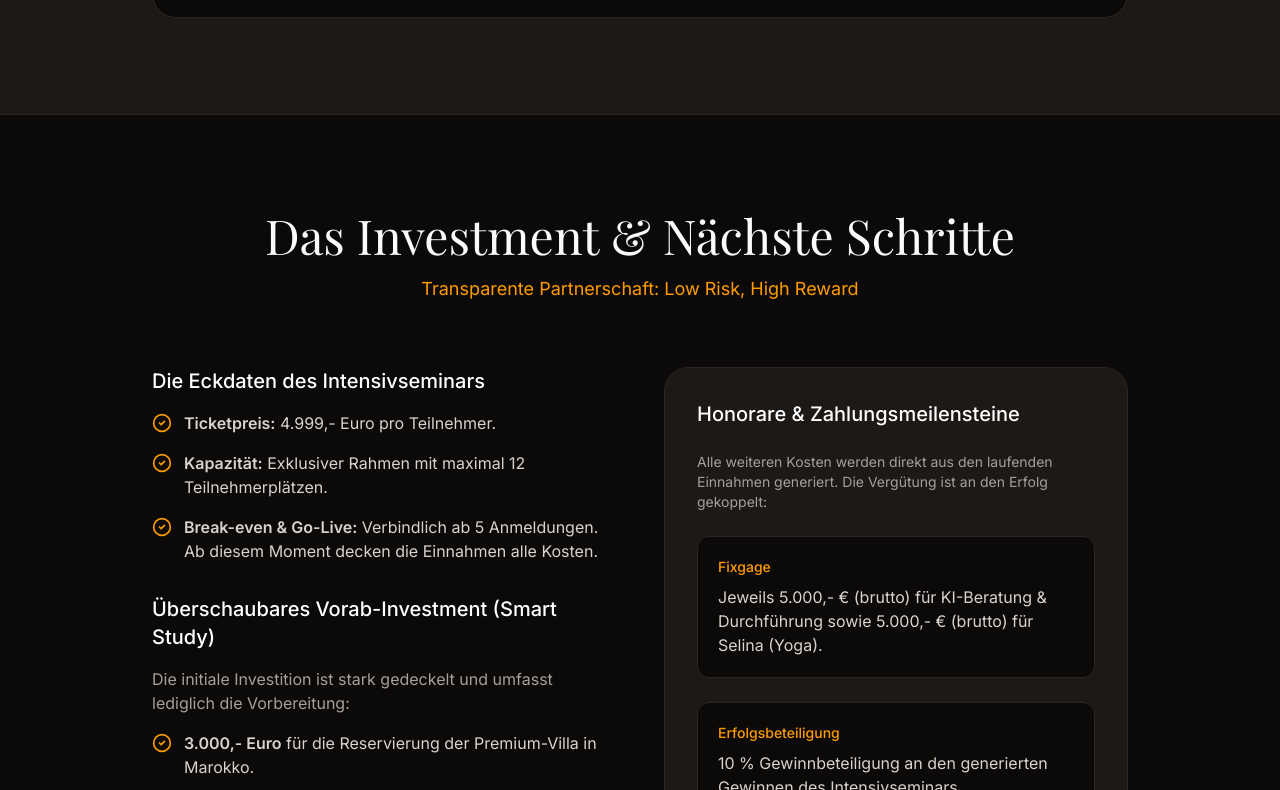
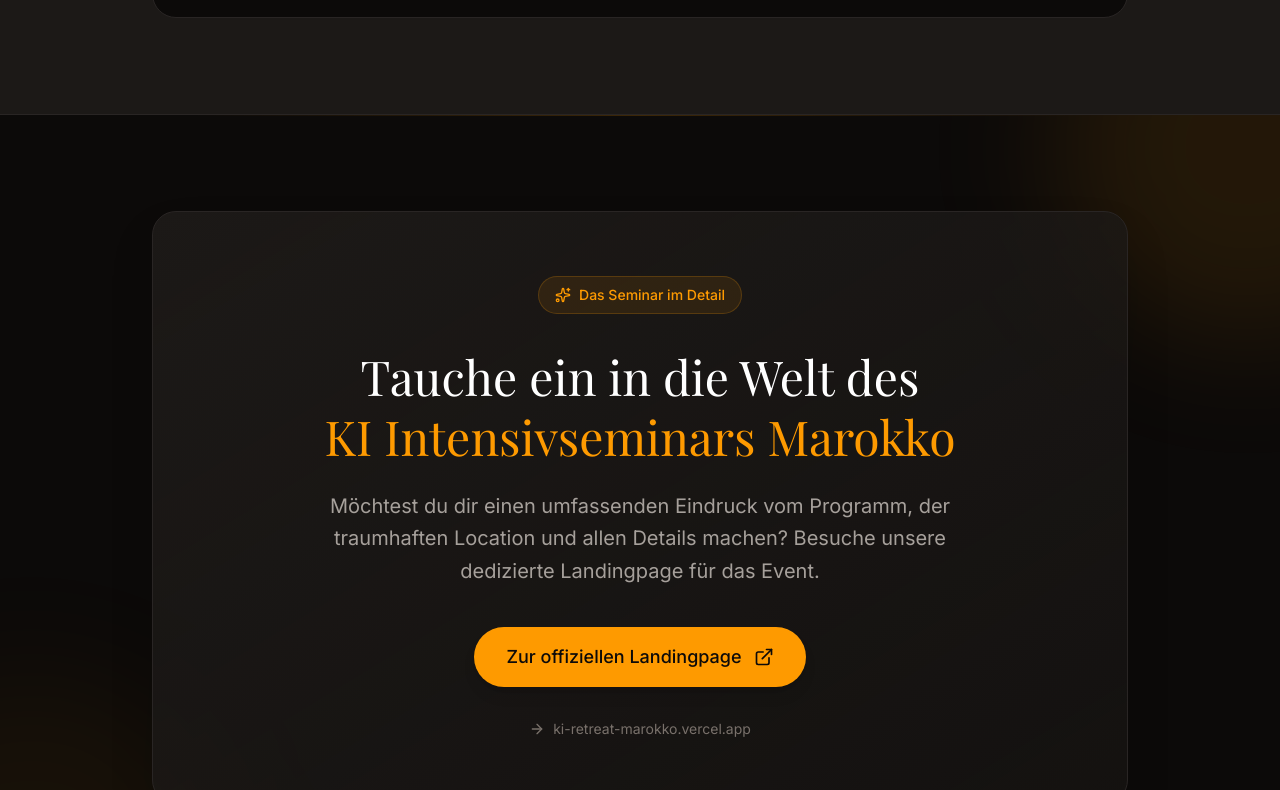
Before and after one commit to coachingmounir-code/KIRetreatSmartStudy, a React (Vite) app: page / in a window 1280 px wide. Shown: the part 4210-5000 px from the top of the page. Built offline with nearby package versions, Linux system fonts and the light colour scheme; a web font is replaced by a local one.

Commit message:
neue section

```diff
--- a/src/App.tsx
+++ b/src/App.tsx
@@ -6,6 +6,7 @@
 import Hero from './components/Hero';
 import Strategy from './components/Strategy';
 import YearlyPlan from './components/YearlyPlan';
+import LandingPagePromo from './components/LandingPagePromo';
 import Investment from './components/Investment';
 import Contract from './components/Contract';
 
@@ -15,6 +16,7 @@ export default function App() {
       <Hero />
       <Strategy />
       <YearlyPlan />
+      <LandingPagePromo />
       <Investment />
       <Contract />
     </div>
--- /dev/null
+++ b/src/components/LandingPagePromo.tsx
@@ -0,0 +1,55 @@
+import { motion } from 'motion/react';
+import { ArrowRight, ExternalLink, Sparkles } from 'lucide-react';
+
+export default function LandingPagePromo() {
+  return (
+    <section className="py-24 bg-stone-950 relative overflow-hidden">
+      {/* Background accents */}
+      <div className="absolute top-0 left-1/2 -translate-x-1/2 w-full max-w-4xl h-px bg-gradient-to-r from-transparent via-amber-500/20 to-transparent"></div>
+      <div className="absolute -top-40 -right-40 w-96 h-96 bg-amber-500/10 rounded-full blur-3xl pointer-events-none"></div>
+      <div className="absolute -bottom-40 -left-40 w-96 h-96 bg-amber-500/5 rounded-full blur-3xl pointer-events-none"></div>
+
+      <div className="container mx-auto px-6 max-w-5xl relative z-10">
+        <motion.div
+          initial={{ opacity: 0, scale: 0.95 }}
+          whileInView={{ opacity: 1, scale: 1 }}
+          viewport={{ once: true }}
+          transition={{ duration: 0.5 }}
+          className="bg-gradient-to-br from-stone-900 to-stone-900/50 rounded-3xl p-8 md:p-12 lg:p-16 border border-stone-800 shadow-2xl relative overflow-hidden group text-center"
+        >
+          {/* Subtle hover effect overlay */}
+          <div className="absolute inset-0 bg-gradient-to-r from-amber-500/0 via-amber-500/5 to-amber-500/0 opacity-0 group-hover:opacity-100 transition-opacity duration-700 pointer-events-none"></div>
+
+          <div className="inline-flex items-center gap-2 mb-8 px-4 py-2 rounded-full bg-amber-500/10 border border-amber-500/20 text-amber-500 text-sm font-medium">
+            <Sparkles className="w-4 h-4" />
+            <span>Das Seminar im Detail</span>
+          </div>
+
+          <h2 className="text-3xl md:text-5xl font-serif text-white mb-6 leading-tight">
+            Tauche ein in die Welt des <br className="hidden md:block"/>
+            <span className="text-amber-500">KI Intensivseminars Marokko</span>
+          </h2>
+
+          <p className="text-stone-400 text-lg md:text-xl max-w-2xl mx-auto mb-10 leading-relaxed">
+            Möchtest du dir einen umfassenden Eindruck vom Programm, der traumhaften Location und allen Details machen? Besuche unsere dedizierte Landingpage für das Event.
+          </p>
+
+          <a
+            href="https://ki-retreat-marokko.vercel.app/"
+            target="_blank"
+            rel="noopener noreferrer"
+            className="inline-flex items-center justify-center gap-3 bg-amber-500 hover:bg-amber-400 text-stone-950 px-8 py-4 rounded-full font-medium text-lg transition-all duration-300 hover:shadow-[0_0_30px_rgb(245,158,11,0.3)] hover:-translate-y-1 shadow-lg group/btn"
+          >
+            Zur offiziellen Landingpage
+            <ExternalLink className="w-5 h-5 group-hover/btn:rotate-12 transition-transform" />
+          </a>
+
+          <div className="mt-8 flex items-center justify-center gap-2 text-stone-500 text-sm">
+            <ArrowRight className="w-4 h-4" />
+            <span>ki-retreat-marokko.vercel.app</span>
+          </div>
+        </motion.div>
+      </div>
+    </section>
+  );
+}
```
